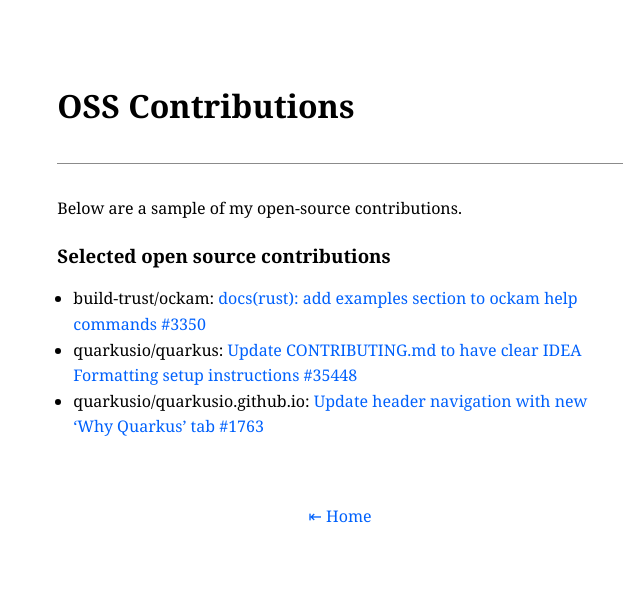
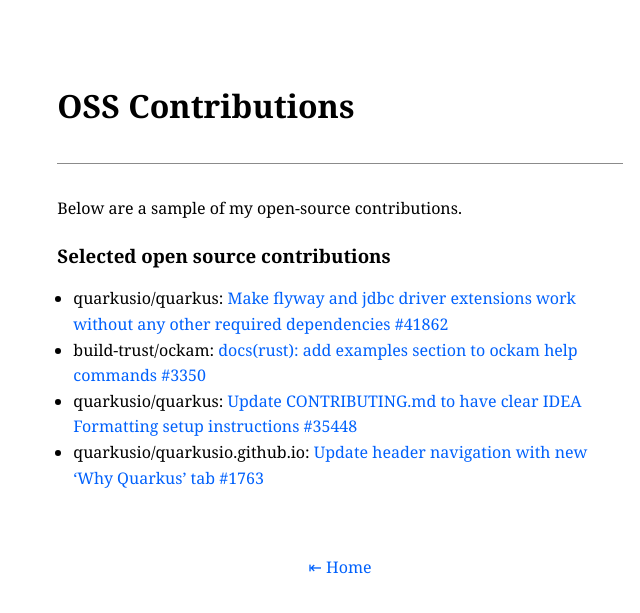
Before and after one commit to chrischiedo/chrischiedo.github.io, a Jekyll site: the page built from contribute.md, in a window 1280 px wide. Shown: the top 613 px of the page, without its empty margins (300-940 px from the left). Built offline with Jekyll 4.4.1, drawn with Linux system fonts in a browser that asks for light colours.

Commit message:
update th oss contributions page

```diff
--- a/contribute.md
+++ b/contribute.md
@@ -7,6 +7,7 @@
 
 ### Selected open source contributions
 
+- quarkusio/quarkus: [Make flyway and jdbc driver extensions work without any other required dependencies #41862](https://github.com/quarkusio/quarkus/pull/41862)
 - build-trust/ockam: [docs(rust): add examples section to ockam help commands #3350](https://github.com/build-trust/ockam/pull/3350)
 - quarkusio/quarkus: [Update CONTRIBUTING.md to have clear IDEA Formatting setup instructions #35448](https://github.com/quarkusio/quarkus/pull/35448)
 - quarkusio/quarkusio.github.io: [Update header navigation with new 'Why Quarkus' tab #1763](https://github.com/quarkusio/quarkusio.github.io/pull/1763)
```
